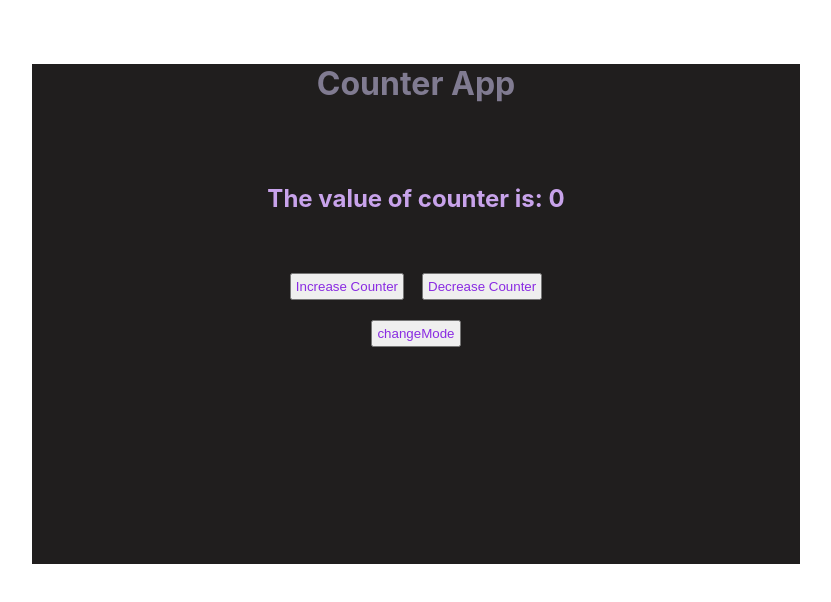
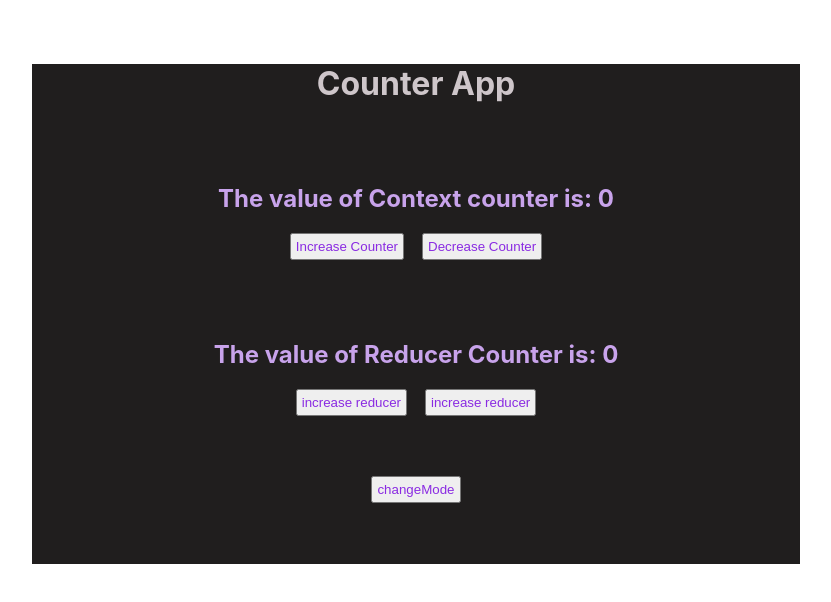
Before and after one commit to wajihawajid5610/counterapp_hooks, a React (Create React App) app: page / in a window 1280 px wide. Shown: the top 602 px of the page, without its empty margins (224-1055 px from the left). Built offline with nearby package versions, Linux system fonts and the light colour scheme.

Commit message:
create reducer

```diff
--- a/src/Child.css
+++ b/src/Child.css
@@ -9,7 +9,7 @@ text-align: center;
 }
 .h1
 {
-color: rgb(128, 123, 145);
+color: rgb(206, 198, 202);
 }
 .h2{
   color:rgb(200, 163, 235) ;
--- a/src/Child.js
+++ b/src/Child.js
@@ -1,20 +1,32 @@
-import React, { useContext,useState } from "react";
+import React, { useContext,useState,useReducer } from "react";
 import counterContext from './counterContext';
+import counterReducer from './counterReduser';
+
+
 
 const Child= () =>{
 let [count, updateCounter] = useContext(counterContext)
 let [day, changeDay] = useState(true);
+
+let [state,dispatch]= useReducer(counterReducer,0);
   return (
 
-     <div className={`main ${day ? "dark" : "light"}`}>
+    <div className={`main ${day ? "dark" : "light"}`}>
      <h1 className='h1'>Counter App</h1><br/><br/>
-      <h2 className='h2'>The value of counter is: {count}</h2>
-      <br/><br/>
-      <button onClick={()=> updateCounter(++count)} className='btn'>Increase Counter</button>&nbsp;&nbsp;&nbsp;&nbsp;
-       <button onClick={()=> updateCounter(--count)} className='btn'>Decrease Counter</button>
-       <br/><br/>
-       <button onClick={()=> changeDay(!day)} className='btn'>changeMode</button>
-      </div>
+
+     <h2 className='h2'>The value of Context counter is: {count}</h2>
+     <button onClick={()=> updateCounter(++count)} className='btn'>Increase Counter</button>&nbsp;&nbsp;&nbsp;&nbsp;
+     <button onClick={()=> updateCounter(--count)} className='btn'>Decrease Counter</button>
+     <br/><br/><br/><br/>
+
+
+      <h2 className="h2">The value of Reducer Counter is: {state}</h2>
+      <button onClick={()=> dispatch('Increment')} className="btn">increase reducer</button>&nbsp;&nbsp;&nbsp;&nbsp;
+      <button onClick={()=> dispatch('Decrement')} className="btn">increase reducer</button>
+      <br/><br/><br/><br/>
+
+      <button onClick={()=> changeDay(!day)} className='btn'>changeMode</button>
+    </div>
 
   );
   }
--- a/src/Parent.js
+++ b/src/Parent.js
@@ -3,7 +3,9 @@ import Child from './Child';
 
 const Parent = () =>{
     return(
-        <Child/>
-    );
+        <div>
+            <Child />
+         </div>
+    )
 }
 export default Parent;
--- /dev/null
+++ b/src/counterReduser.js
@@ -0,0 +1,9 @@
+const counterReducer = (state, action) =>{
+    switch (action){
+        case 'Increment':
+            return state + 1
+        case 'Decrement':
+            return state -1
+    }
+}
+export default counterReducer;
```
Also changed, not shown: src/App.js (+0 -15 lines).
